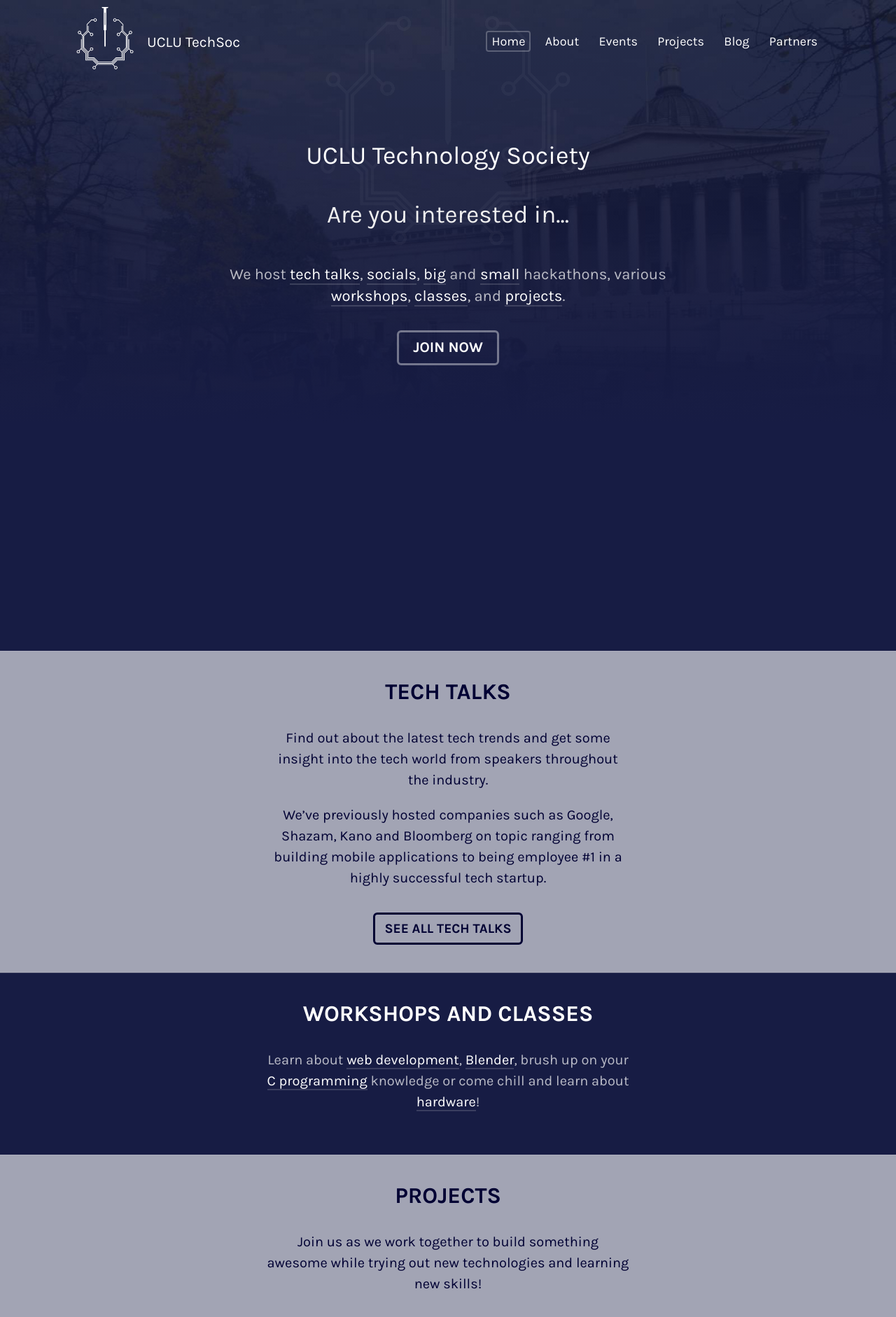
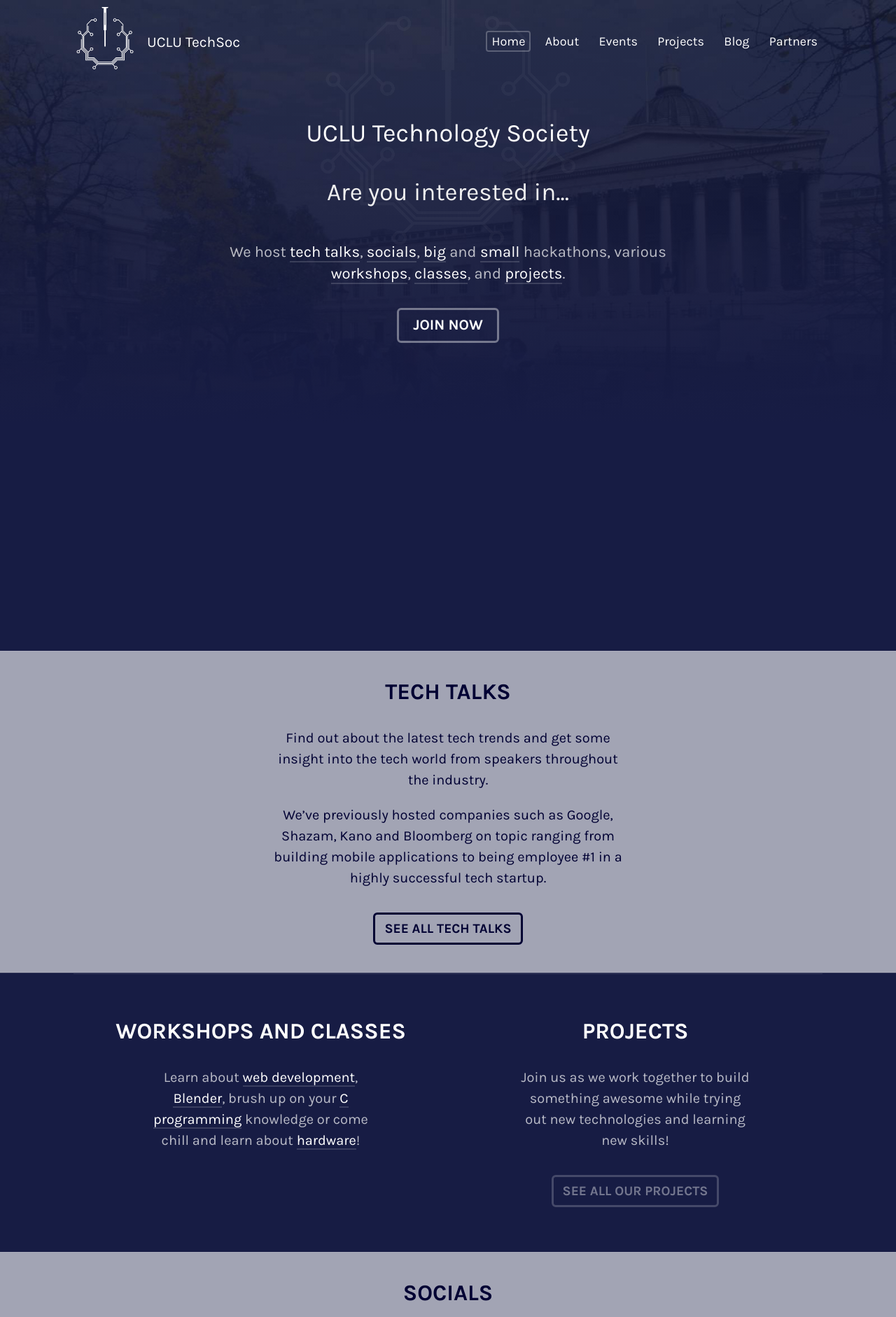
Before and after one commit to danielgavrilov/techsoc, a Jekyll site: the page built from index.html, in a window 1280 px wide. Shown: the top 1882 px of the page at 70% size. Built offline with Jekyll 4.4.1, drawn with Linux system fonts in a browser that asks for light colours; nearby versions of some CDN libraries.

Commit message:
more stuff

```diff
--- a/assets/css/main.css
+++ b/assets/css/main.css
@@ -999,7 +999,11 @@ code { font-family: "Source Code Pro", Consolas, Monaco, monospace; }
 
 .homepage section .button:hover { color: white; border-color: white; }
 
-.homepage .masthead { text-align: center; padding: 2em 0; height: 90vh; padding: 5em 0; }
+.homepage section#mid { padding: 0; }
+
+.homepage section#mid .col-md-6 { border-top: 1px solid rgba(255, 255, 255, 0.1); padding: 4em 0; }
+
+.homepage .masthead { text-align: center; padding: 2em 0; height: 90vh; padding: 3em 0; }
 
 .homepage .masthead h1 { font-size: 36px; font-weight: normal; margin: 0 0 .75em; }
 
@@ -1009,11 +1013,11 @@ code { font-family: "Source Code Pro", Consolas, Monaco, monospace; }
 
 .homepage .masthead .join-now:hover { border-color: white; }
 
-.homepage .tech-talks, .homepage .projects, .homepage .hackathons { background-color: rgba(255, 255, 255, 0.6); color: #000033; }
-
-.homepage .tech-talks .description, .homepage .tech-talks a, .homepage .projects .description, .homepage .projects a, .homepage .hackathons .description, .homepage .hackathons a { color: #000033; border-color: #000033; }
-
-.homepage .partners-homepage { text-align: center; }
+.homepage .tech-talks, .homepage .socials, .homepage .partners-homepage { background-color: rgba(255, 255, 255, 0.6); color: #000033; }
+
+.homepage .tech-talks .description, .homepage .tech-talks a, .homepage .socials .description, .homepage .socials a, .homepage .partners-homepage .description, .homepage .partners-homepage a { color: #000033; border-color: #000033; }
+
+.homepage .partners-homepage { background-color: rgba(255, 255, 255, 0.05); text-align: center; }
 
 .homepage .partners-homepage .section-title { color: rgba(255, 255, 255, 0.4); font-size: 1.75em; font-weight: 400; margin: 0 0 .5em; }
 
--- a/index.html
+++ b/index.html
@@ -71,29 +71,28 @@ order: 1
     </div>
   </section>
 
-  <section class="workshops">
-    <div class="wrapper container-fluid">
+  <section id="mid">
+    <div class="wrapper container-fluid row">
+        <div class="col-md-6 workshops">
             <h2 id="workshops" class="section-title">Workshops and Classes</h2>
-      <div class="row">
-        <div class="col-sm-8 col-sm-offset-2 col-md-6 col-md-offset-3">
+            <!-- <div class="row"> -->
+              <div class="col-sm-8 col-sm-offset-2 col-md-8 col-md-offset-2">
                 <div class="description">
                   <p>Learn about <a href="{{ '/series/coding-and-cookies' | prepend: site.baseurl }}">web development</a>, <a href="{{ '/series/blender-and-brownies' | prepend: site.baseurl }}">Blender</a>, brush up on your <a href="{{ '/series/algorithms-in-c' | prepend: site.baseurl }}">C programming</a> knowledge or come chill and learn about <a href="{{ '/series/hardware-and-chill' | prepend: site.baseurl }}">hardware</a>!</p>
                 </div>
               </div>
+            <!-- </div> -->
         </div>
-    </div>
-  </section>
-
-  <section class="projects">
-    <div class="wrapper container-fluid">
+        <div class="col-md-6 projects">
           <h2 id="projects" class="section-title">Projects</h2>
-      <div class="row">
-        <div class="col-sm-8 col-sm-offset-2 col-md-6 col-md-offset-3">
+          <!-- <div class="row"> -->
+            <div class="col-sm-8 col-sm-offset-2 col-md-8 col-md-offset-2">
               <div class="description">
                 <p>Join us as we work together to build something awesome while trying out new technologies and learning new skills!</p>
               </div>
               <a href="{{ '/projects' | prepend: site.baseurl }}" class="button">See all our projects</a>
             </div>
+          <!-- </div> -->
         </div>
     </div>
   </section>
```
Also changed, not shown: assets/scss/_homepage.scss (+11 -2 lines), 1 other file. Lines whose indentation alone changed are shown as unchanged.
